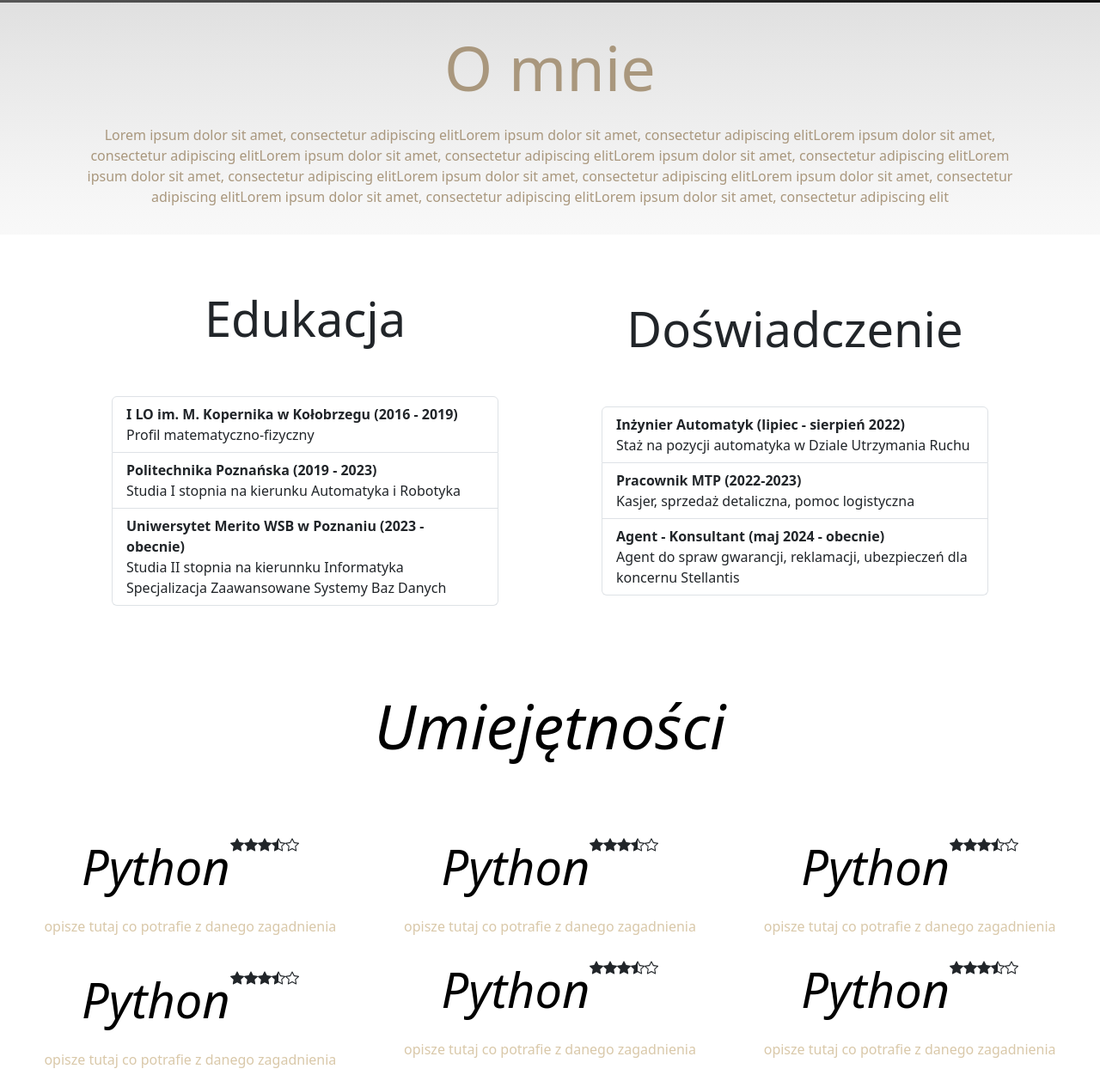
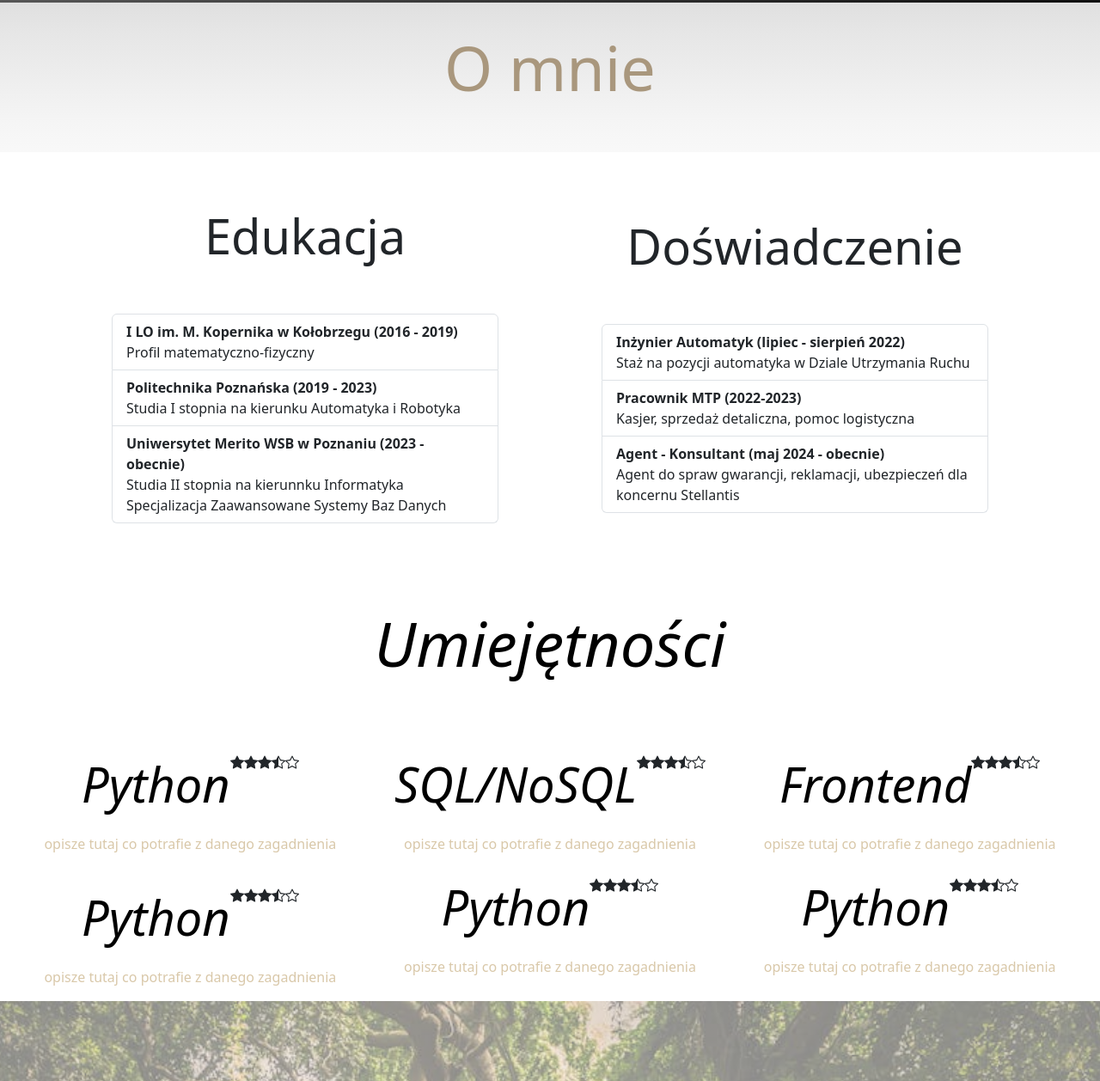
Before and after one commit to drwlodarczyk/portfolio, a plain HTML site: page index.html in a window 1280 px wide. Shown: the part 497-1755 px from the top of the page at 86% size. Drawn offline with nearby package versions, Linux system fonts and the light colour scheme.

Commit message:
cleaning up info

```diff
--- a/index.html
+++ b/index.html
@@ -33,8 +33,7 @@
     <div class="row align-items-center justify-content-center">
       <div class="col-6 d-flex flex-column align-items-center justify-content-center px-5 py-3">
         <h1 class="display-2 py-3">O mnie</h1>
-        <p class="text-center">Lorem ipsum dolor sit amet, consectetur adipiscing elitLorem ipsum dolor sit amet, consectetur adipiscing elitLorem ipsum dolor sit amet, consectetur adipiscing elitLorem ipsum dolor sit amet, consectetur adipiscing elitLorem ipsum dolor sit amet, consectetur adipiscing elitLorem ipsum dolor sit amet, consectetur adipiscing elitLorem ipsum dolor sit amet, consectetur adipiscing elitLorem ipsum dolor sit amet, consectetur adipiscing elitLorem ipsum dolor sit amet, consectetur adipiscing elitLorem ipsum dolor sit amet, consectetur adipiscing elit</p>
-      </div>
+        <p class="text-center"></p></div>
     </div>
     </div>
 </section>
@@ -130,7 +129,7 @@
       </div>
       <div class="col-12 col-md-4 d-flex flex-column align-items-center justify-content-center">
         <div class="d-flex">
-          <h2 class="display-4 dark-color pb-3">Python</h2>
+          <h2 class="display-4 dark-color pb-3">SQL/NoSQL</h2>
           <svg xmlns="http://www.w3.org/2000/svg" width="16" height="16" fill="currentColor" class="bi bi-star-fill" viewBox="0 0 16 16">
             <path d="M3.612 15.443c-.386.198-.824-.149-.746-.592l.83-4.73L.173 6.765c-.329-.314-.158-.888.283-.95l4.898-.696L7.538.792c.197-.39.73-.39.927 0l2.184 4.327 4.898.696c.441.062.612.636.282.95l-3.522 3.356.83 4.73c.078.443-.36.79-.746.592L8 13.187l-4.389 2.256z"/>
           </svg>
@@ -151,7 +150,7 @@
       </div>
       <div class="col-12 col-md-4 d-flex flex-column align-items-center justify-content-center">
         <div class="d-flex">
-          <h2 class="display-4 dark-color pb-3">Python</h2>
+          <h2 class="display-4 dark-color pb-3">Frontend</h2>
           <svg xmlns="http://www.w3.org/2000/svg" width="16" height="16" fill="currentColor" class="bi bi-star-fill" viewBox="0 0 16 16">
             <path d="M3.612 15.443c-.386.198-.824-.149-.746-.592l.83-4.73L.173 6.765c-.329-.314-.158-.888.283-.95l4.898-.696L7.538.792c.197-.39.73-.39.927 0l2.184 4.327 4.898.696c.441.062.612.636.282.95l-3.522 3.356.83 4.73c.078.443-.36.79-.746.592L8 13.187l-4.389 2.256z"/>
           </svg>
```
